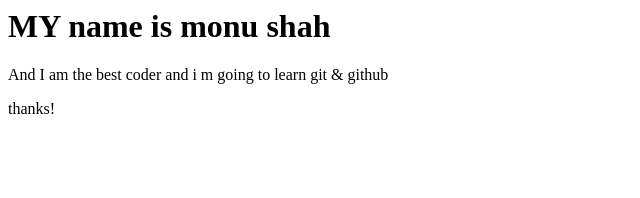
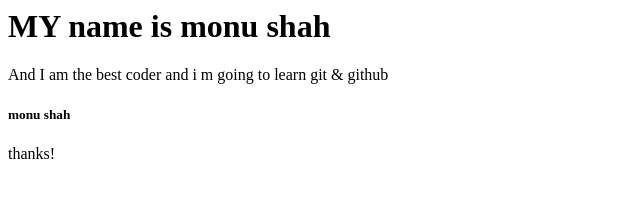
Before and after one commit to monushah108/localrepo, a plain HTML site: page index.html in a window 1280 px wide. Shown: the whole page, without its empty margins (0-640 px from the left). Drawn offline with Linux system fonts and the light colour scheme.

Commit message:
Add new feature

```diff
--- a/index.html
+++ b/index.html
@@ -1,3 +1,4 @@
 <h1>MY name is monu shah</h1>
 <P>And I am the best coder and i m going to learn git & github </P>
+<h5>monu shah</h5>
 <p>thanks!</p>
```
